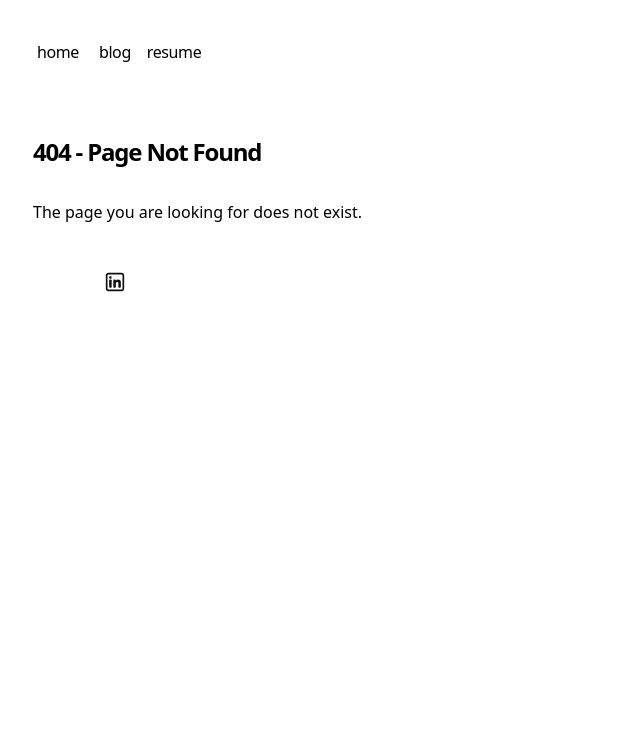
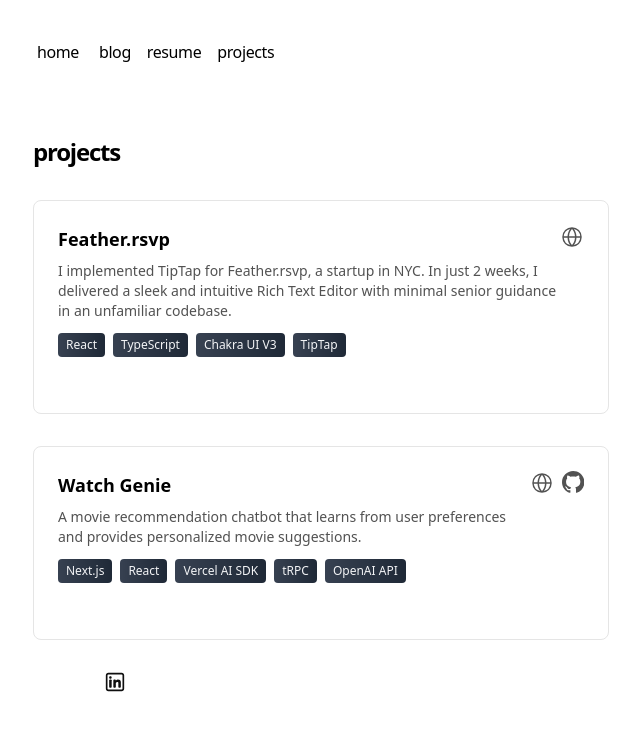
Before and after one commit to guy-car/portfolio-guillaume-caron, a Next.js app: page /projects in a window 1280 px wide. Before the commit this address had no page. Shown: the top 730 px of the page, without its empty margins (319-959 px from the left). Built offline with nearby package versions, Linux system fonts and the light colour scheme.

Commit message:
add project header, project page, and first draft project cards

```diff
--- a/app/components/nav.tsx
+++ b/app/components/nav.tsx
@@ -9,6 +9,9 @@ const navItems = {
   },
   '/resume': {
     name: 'resume',
+  },
+  '/projects': {
+    name: 'projects',
   }
 }
 
--- /dev/null
+++ b/app/components/project.tsx
@@ -0,0 +1,58 @@
+'use client'
+
+import { GlobeSimple } from '@phosphor-icons/react'
+
+interface ProjectProps {
+  title: string
+  description: string
+  technologies: string[]
+  liveUrl?: string
+  sourceUrl?: string
+}
+
+export function Project({ title, description, technologies, liveUrl, sourceUrl }: ProjectProps) {
+  return (
+    <div className="border border-neutral-200 dark:border-neutral-700 rounded-lg p-6 hover:bg-neutral-50 dark:hover:bg-neutral-900 transition-colors">
+      <div className="flex items-start justify-between mb-4">
+        <div>
+          <h3 className="font-semibold text-lg mb-2">{title}</h3>
+          <p className="text-neutral-600 dark:text-neutral-400 text-sm mb-3">
+            {description}
+          </p>
+          <div className="flex flex-wrap gap-2 mb-4">
+            {technologies.map((tech, index) => (
+              <span
+                key={index}
+                className="px-2 py-1 bg-gradient-to-r from-gray-700 to-gray-800 text-gray-100 text-xs rounded"
+              >
+                {tech}
+              </span>
+            ))}
+          </div>
+        </div>
+        <div className="flex gap-2">
+          {liveUrl && (
+            <a
+              href={liveUrl}
+              className="text-neutral-600 dark:text-neutral-400 hover:text-neutral-800 dark:hover:text-neutral-200 transition-colors"
+              title="View Live"
+            >
+              <GlobeSimple size={24} />
+            </a>
+          )}
+          {sourceUrl && (
+            <a
+              href={sourceUrl}
+              className="text-neutral-600 dark:text-neutral-400 hover:text-neutral-800 dark:hover:text-neutral-200 transition-colors"
+              title="Source Code"
+            >
+              <svg width="22.4" height="22.4" viewBox="0 0 24 24" fill="currentColor">
+                <path d="M12 0c-6.626 0-12 5.373-12 12 0 5.302 3.438 9.8 8.207 11.387.599.111.793-.261.793-.577v-2.234c-3.338.726-4.033-1.416-4.033-1.416-.546-1.387-1.333-1.756-1.333-1.756-1.089-.745.083-.729.083-.729 1.205.084 1.839 1.237 1.839 1.237 1.07 1.834 2.807 1.304 3.492.997.107-.775.418-1.305.762-1.604-2.665-.305-5.467-1.334-5.467-5.931 0-1.311.469-2.381 1.236-3.221-.124-.303-.535-1.524.117-3.176 0 0 1.008-.322 3.301 1.23.957-.266 1.983-.399 3.003-.404 1.02.005 2.047.138 3.006.404 2.291-1.552 3.297-1.23 3.297-1.23.653 1.653.242 2.874.118 3.176.77.84 1.235 1.911 1.235 3.221 0 4.609-2.807 5.624-5.479 5.921.43.372.823 1.102.823 2.222v3.293c0 .319.192.694.801.576 4.765-1.589 8.199-6.086 8.199-11.386 0-6.627-5.373-12-12-12z"/>
+              </svg>
+            </a>
+          )}
+        </div>
+      </div>
+    </div>
+  )
+}
--- /dev/null
+++ b/app/projects/page.tsx
@@ -0,0 +1,44 @@
+import { Metadata } from 'next'
+import { Project } from '../components/project'
+
+export const metadata: Metadata = {
+  title: 'Projects',
+  description: 'A showcase of my projects and work.',
+}
+
+const projects = [
+  {
+    title: 'Feather.rsvp',
+    description: 'I implemented TipTap for Feather.rsvp, a startup in NYC. In just 2 weeks, I delivered a sleek and intuitive Rich Text Editor with minimal senior guidance in an unfamiliar codebase.',
+    technologies: ['React', 'TypeScript', 'Chakra UI V3', 'TipTap'],
+    liveUrl: '#',
+  },
+  {
+    title: 'Watch Genie',
+    description: 'A movie recommendation chatbot that learns from user preferences and provides personalized movie suggestions.',
+    technologies: ['Next.js', 'React', 'Vercel AI SDK', 'tRPC', 'OpenAI API'],
+    liveUrl: '#',
+    sourceUrl: '#'
+  }
+]
+
+export default function ProjectsPage() {
+  return (
+    <section>
+      <h1 className="font-bold text-2xl mb-8 tracking-tighter">projects</h1>
+
+      <div className="space-y-8">
+        {projects.map((project, index) => (
+          <Project
+            key={index}
+            title={project.title}
+            description={project.description}
+            technologies={project.technologies}
+            liveUrl={project.liveUrl}
+            sourceUrl={project.sourceUrl}
+          />
+        ))}
+      </div>
+    </section>
+  )
+}
--- a/package.json
+++ b/package.json
@@ -6,6 +6,7 @@
     "start": "next start"
   },
   "dependencies": {
+    "@phosphor-icons/react": "^2.1.10",
     "@types/node": "20.11.17",
     "@types/react": "18.2.55",
     "@types/react-dom": "18.2.19",
```
Also changed, not shown: 2 other files (tests, documents, lock files or other folders).
